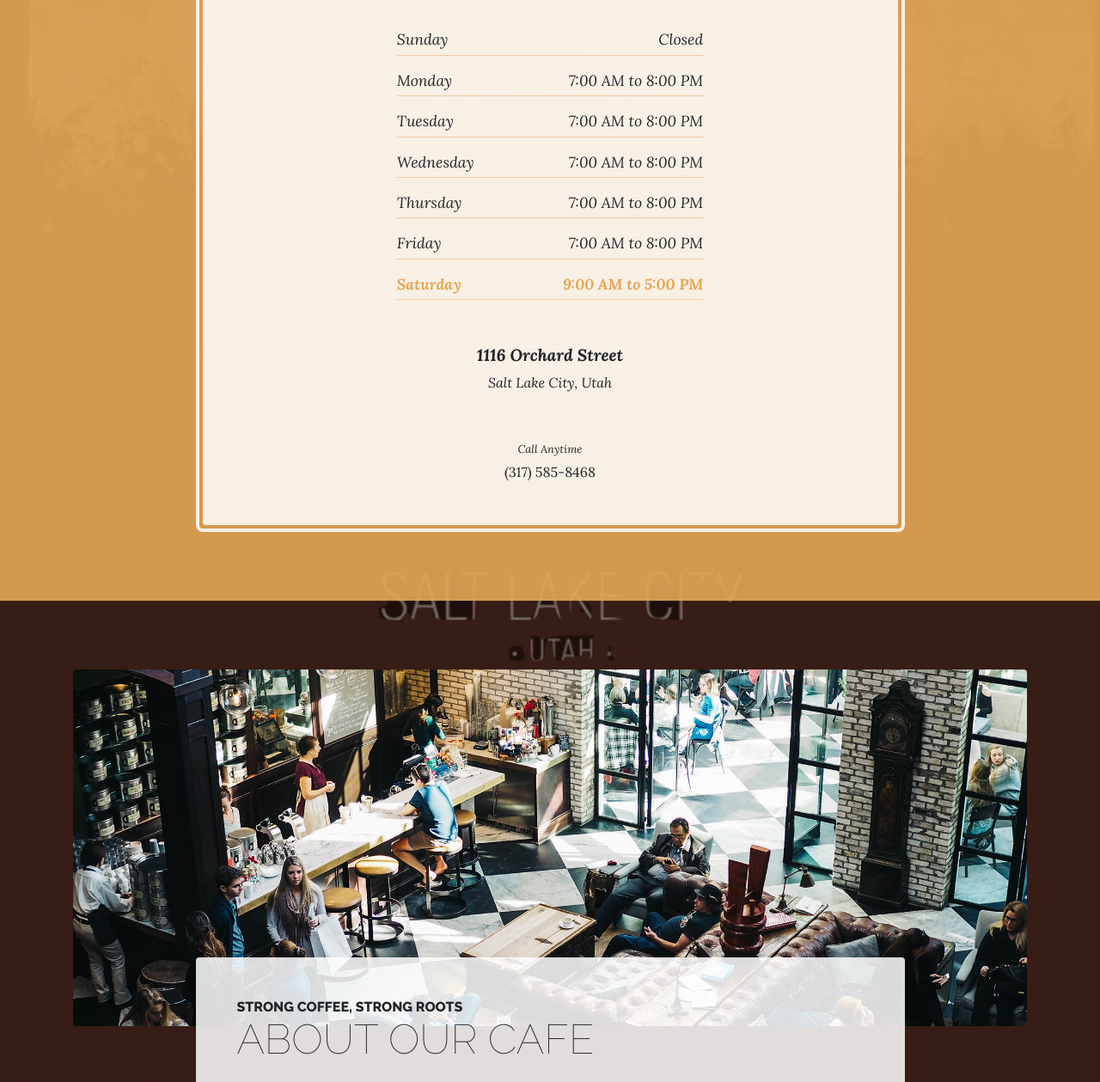
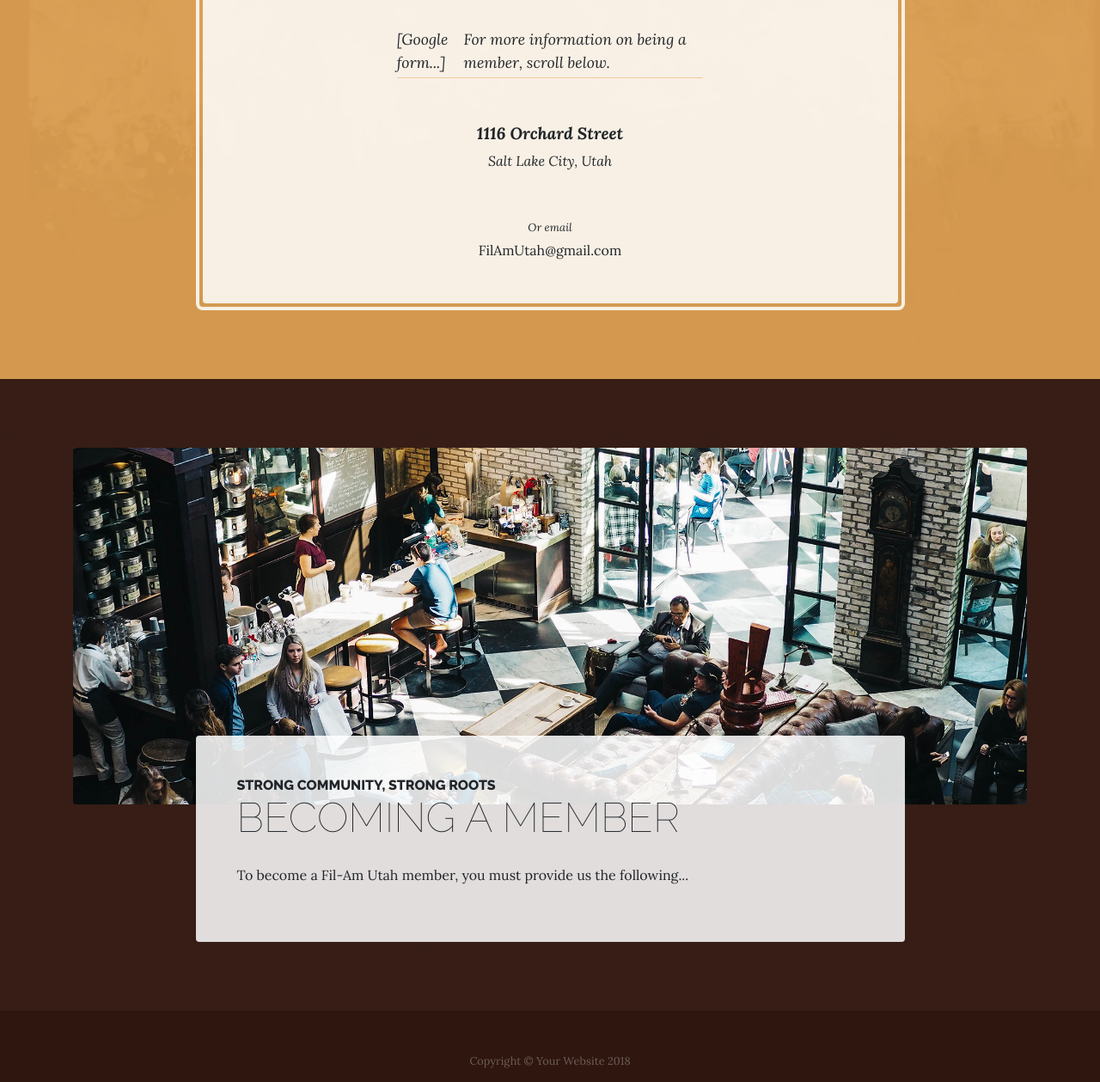
Before and after one commit to smahnke/FANHSUT3, a website: page contact.html in a window 1280 px wide. Shown: the part 667-1926 px from the top of the page at 86% size. Drawn offline with Linux system fonts and the light colour scheme.

Commit message:
Update contact.html

```diff
--- a/contact.html
+++ b/contact.html
@@ -25,8 +25,8 @@
   <body>
 
     <h1 class="site-heading text-center text-white d-none d-lg-block">
-      <span class="site-heading-upper text-primary mb-3">A Free Bootstrap 4 Business Theme</span>
-      <span class="site-heading-lower">Business Casual</span>
+      <span class="site-heading-upper text-primary mb-3">Website for Filipinx-Americans UT</span>
+      <span class="site-heading-lower">Fil-Am Utah</span>
     </h1>
 
     <!-- Navigation -->
@@ -66,37 +66,13 @@
           <div class="col-xl-9 mx-auto">
             <div class="cta-inner text-center rounded">
               <h2 class="section-heading mb-5">
-                <span class="section-heading-upper">Come On In</span>
-                <span class="section-heading-lower">We're Open</span>
+                <span class="section-heading-upper">Contact Us</span>
+                <span class="section-heading-lower">Fill out the form below</span>
               </h2>
               <ul class="list-unstyled list-hours mb-5 text-left mx-auto">
                 <li class="list-unstyled-item list-hours-item d-flex">
-                  Sunday
-                  <span class="ml-auto">Closed</span>
-                </li>
-                <li class="list-unstyled-item list-hours-item d-flex">
-                  Monday
-                  <span class="ml-auto">7:00 AM to 8:00 PM</span>
-                </li>
-                <li class="list-unstyled-item list-hours-item d-flex">
-                  Tuesday
-                  <span class="ml-auto">7:00 AM to 8:00 PM</span>
-                </li>
-                <li class="list-unstyled-item list-hours-item d-flex">
-                  Wednesday
-                  <span class="ml-auto">7:00 AM to 8:00 PM</span>
-                </li>
-                <li class="list-unstyled-item list-hours-item d-flex">
-                  Thursday
-                  <span class="ml-auto">7:00 AM to 8:00 PM</span>
-                </li>
-                <li class="list-unstyled-item list-hours-item d-flex">
-                  Friday
-                  <span class="ml-auto">7:00 AM to 8:00 PM</span>
-                </li>
-                <li class="list-unstyled-item list-hours-item d-flex">
-                  Saturday
-                  <span class="ml-auto">9:00 AM to 5:00 PM</span>
+                  [Google form...]
+                  <span class="ml-auto">For more information on being a member, scroll below.</span>
                 </li>
               </ul>
               <p class="address mb-5">
@@ -108,10 +84,10 @@
               </p>
               <p class="mb-0">
                 <small>
-                  <em>Call Anytime</em>
+                  <em>Or email</em>
                 </small>
                 <br>
-                (317) 585-8468
+                FilAmUtah@gmail.com
               </p>
             </div>
           </div>
@@ -127,13 +103,10 @@
             <div class="col-xl-9 col-lg-10 mx-auto">
               <div class="bg-faded rounded p-5">
                 <h2 class="section-heading mb-4">
-                  <span class="section-heading-upper">Strong Coffee, Strong Roots</span>
-                  <span class="section-heading-lower">About Our Cafe</span>
+                  <span class="section-heading-upper">Strong Community, Strong Roots</span>
+                  <span class="section-heading-lower">Becoming a Member</span>
                 </h2>
-                <p>Founded in 1987 by the Hernandez brothers, our establishment has been serving up rich coffee sourced from artisan farmers in various regions of South and Central America. We are dedicated to travelling the world, finding the best coffee, and bringing back to you here in our cafe.</p>
-                <p class="mb-0">We guarantee that you will fall in
-                  <em>lust</em>
-                  with our decadent blends the moment you walk inside until you finish your last sip. Join us for your daily routine, an outing with friends, or simply just to enjoy some alone time.</p>
+                <p>To become a Fil-Am Utah member, you must provide us the following...</p>
               </div>
             </div>
           </div>
```
